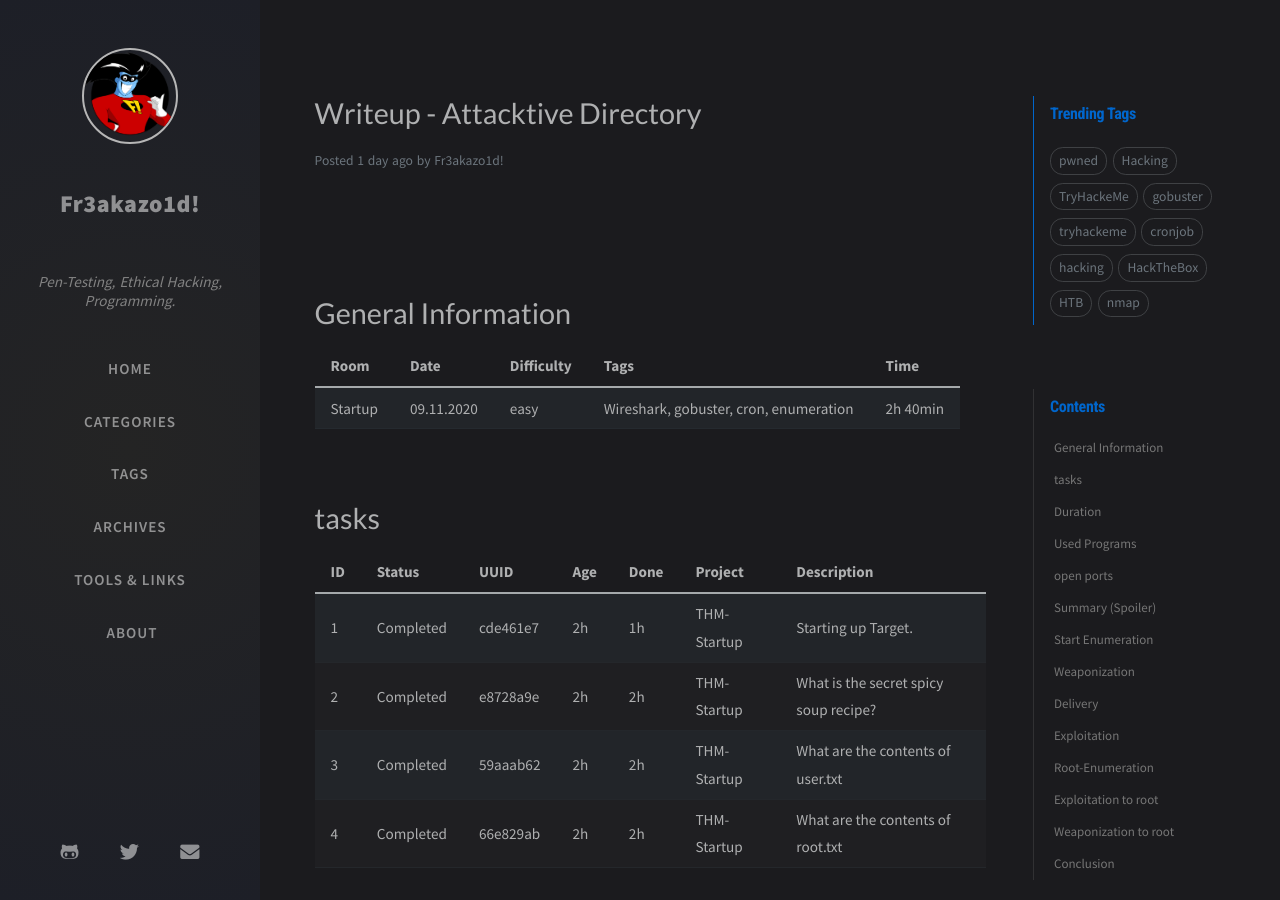
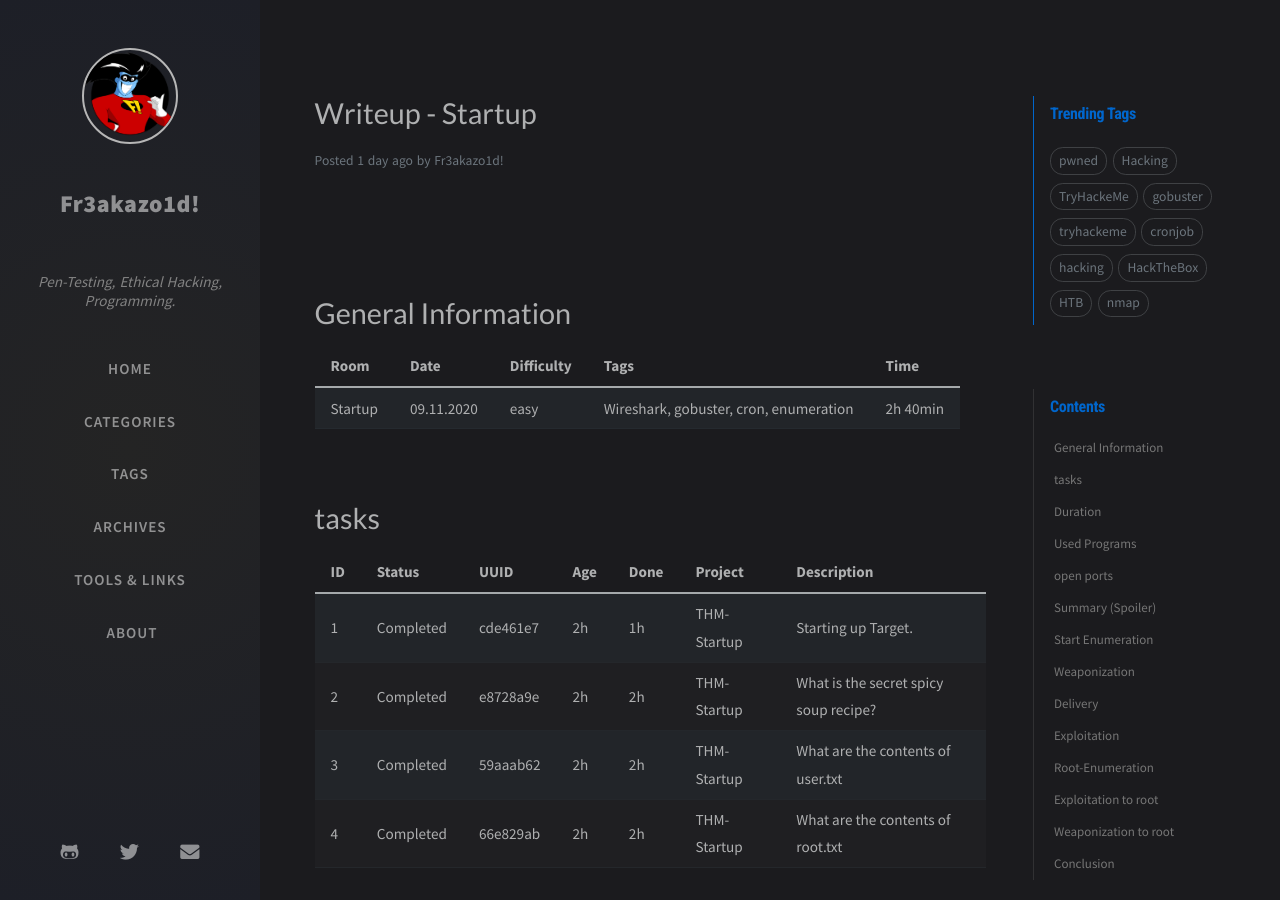
Before and after one commit to fr3akazo1d/old-page, a Jekyll site: the page built from _posts/2020-11-09-THM-Startup-Writeup.md, in a window 1280 px wide and 900 px high. Built offline with Jekyll 4.4.1, drawn with Linux system fonts in a browser that asks for light colours; nearby versions of some CDN libraries; comment, search, counter and statistics services are not loaded.

Commit message:
Update and rename 2020-11-09-THM-Atartup-Writeup.md to 2020-11-09-THM-Startup-Writeup.md

```diff
--- a/_posts/2020-11-09-THM-Atartup-Writeup.md
+++ b/_posts/2020-11-09-THM-Startup-Writeup.md
@@ -1,5 +1,5 @@
 ---
-title: Writeup - Attacktive Directory
+title: Writeup - Startup
 author: Fr3akazo1d!
 date: 2020-11-09
 categories: [Hacking, CTF]
```
